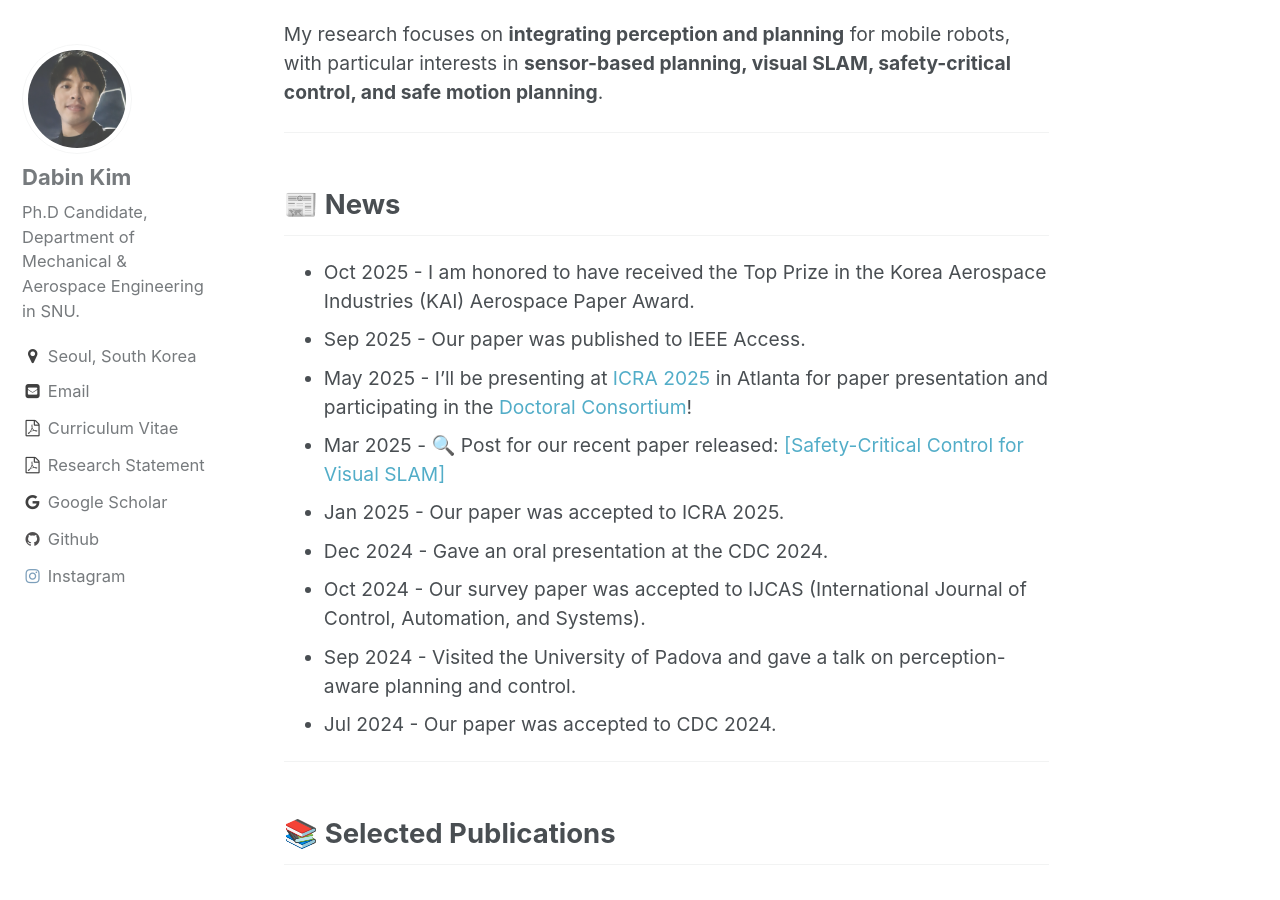
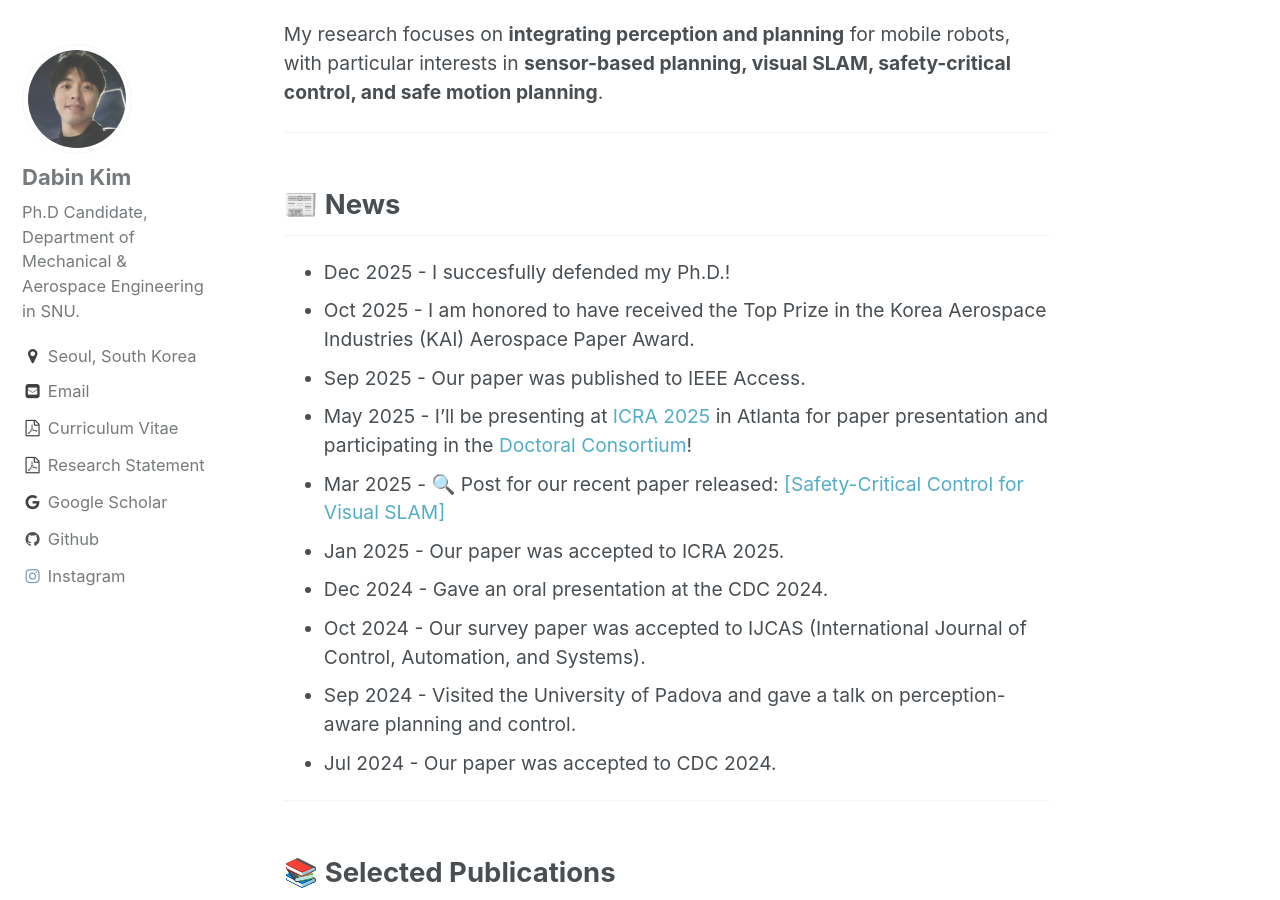
Before and after one commit to dabinkim-LGOM/dabinkim-LGOM.github.io, a Jekyll site: the page built from index.md, in a window 1280 px wide and 900 px high, scrolled down 647 px. Built offline with Jekyll 4.4.1, drawn with Linux system fonts in a browser that asks for light colours.

Commit message:
Update index.md

```diff
--- a/index.md
+++ b/index.md
@@ -38,6 +38,7 @@ My research focuses on **integrating perception and planning** for mobile robots
 ---
 <!-- NEWS -->
 ## 📰 News
+- Dec 2025 - I succesfully defended my Ph.D.!
 - Oct 2025 - I am honored to have received the Top Prize in the Korea Aerospace Industries (KAI) Aerospace Paper Award.
 - Sep 2025 - Our paper was published to IEEE Access.
 - May 2025 - I’ll be presenting at <a href="https://2025.ieee-icra.org/" target="_blank">ICRA 2025</a> in Atlanta for paper presentation and participating in the <a href="https://2025.ieee-icra.org/event/icra-2025-doctoral-consortium/" target="_blank">Doctoral Consortium</a>!
```
